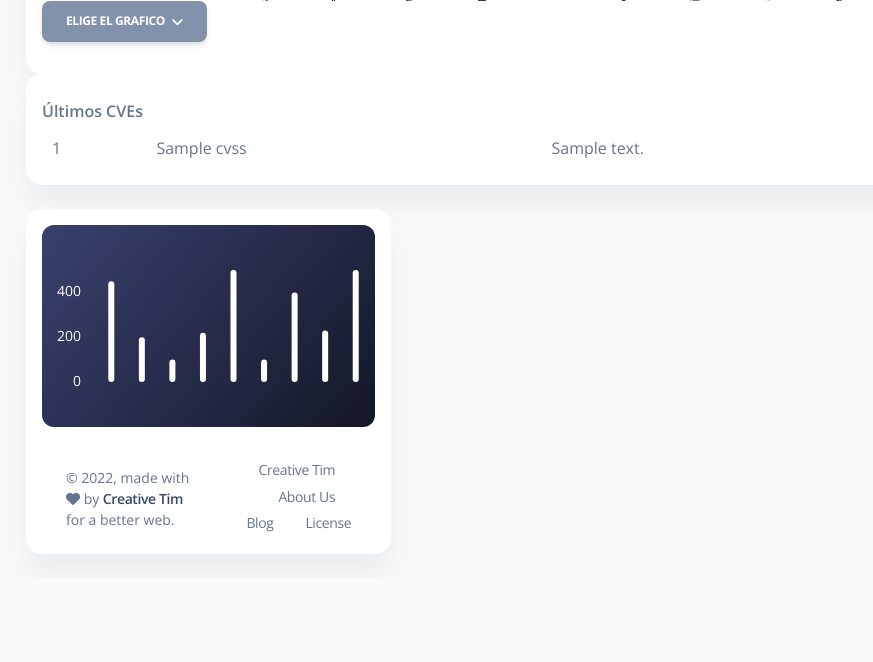
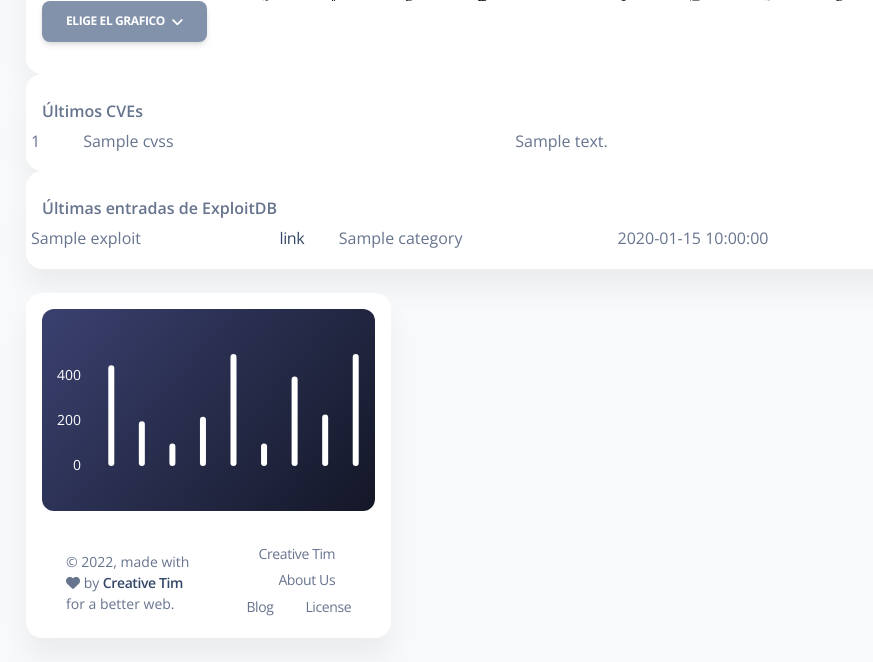
Before and after one commit to esquilichi/Flaskitos, a Flask app: template templates/pages/dashboard.html in a window 1280 px wide. Shown: the part 879-1541 px from the top of the page, without its empty margins (272-1145 px from the left). Before the commit the page ends 1411 px from the top, so only its background shows below. Run offline with Flask 2, Linux system fonts and the light colour scheme; the template is opened without the code that fills it: most values are stand-ins (such as "Sample title", 1, 10 or a date in 2020); some libraries are stand-ins or nearby versions.

Commit message:
ExploitDB done

```diff
--- a/app.py
+++ b/app.py
@@ -1,13 +1,32 @@
+from datetime import datetime
+
 import pandas as pd
 from flask import Flask, render_template, redirect, url_for, request, send_file, Response
+import os
+from selenium import webdriver
+from selenium.webdriver import FirefoxOptions
 from Entrega1.src.database import *
 from Entrega1.src.Ejercicio4 import *
 import requests
+import feedparser
 import plotly
 import plotly.graph_objects as go
 
 
 app = Flask(__name__)
+
+def get_driver(onion=True):
+    # Mozilla/5.0 (X11; Linux x86_64; rv:78.0) Gecko/20100101 Firefox/78.0
+    profile = webdriver.FirefoxProfile()
+    webdriver_options = FirefoxOptions()
+    webdriver_options.add_argument("--headless")
+    webdriver_options.add_argument("--disable-extensions")
+    webdriver_options.add_argument("--no-sandbox")
+    webdriver_options.add_argument("--disable-application-cache")
+    webdriver_options.add_argument("--disable-gpu")
+    webdriver_options.add_argument("--disable-dev-shm-usage")
+    driver = webdriver.Firefox(options=webdriver_options, firefox_profile=profile, log_path=os.path.devnull)
+    return driver
 
 
 @app.route('/')
@@ -17,13 +36,14 @@
 @app.route('/dashboard')
 def dashboard():
     l = ejercicio4()
+    exploit_list = exploitdb()
     x = request.args.get('n', default=10, type=int)
     c, conn = connect_db("Entrega1/database/database.db")
     df1 = pd.read_sql_query("select * from users", conn)
     df1 = porcentaje_peligro(df1)
     df1 = usuarios_criticos(df1).head(x)
     top_users_plot(df1)
-    return render_template('pages/dashboard.html', item=l)
+    return render_template('pages/dashboard.html', item=l, exploits=exploit_list)
 
 @app.route('/graphics/<id>', methods=['GET'])
 def get_graphic(id):
@@ -54,5 +74,19 @@
         l.append(temp)
     return l
 
+
+def exploitdb():
+    exploitdb_list = []
+    last_exploitdb = feedparser.parse("https://www.exploit-db.com/rss.xml")
+    for article in last_exploitdb.entries:
+        name = article.description
+        link = article.link
+        category = article.title.split("]")[0][1:]
+        raw_date = article.published.split(", ")[1].rsplit(" ", 1)[0]
+        date = datetime.strptime(raw_date, "%d %b %Y %H:%M:%S")
+        exploitdb_list.append({"name": name, "category": category, "link": link, "date": date, "saved": False})
+    return exploitdb_list
+
+
 if __name__ == '__main__':
     app.run(debug=True)
--- a/templates/pages/dashboard.html
+++ b/templates/pages/dashboard.html
@@ -496,6 +496,27 @@
               </div>
             </div>
           </div>
+        <div class="card">
+            <div class="card-body p-3">
+              <div class="row">
+                <div class="col-lg-6">
+                  <div class="d-flex flex-column h-100">
+                    <p class="mb-1 pt-2 text-bold">Últimas entradas de ExploitDB</p>
+                  </div>
+                </div>
+                  <table id="MyTable">
+                    {% for i in exploits %}
+                    <TR>
+                        <TD class="c1">{{ i.name }}</TD>
+                        <TD class="c2"><a href="{{i.link}}">link</a></TD>
+                        <TD class="c3">{{i.category}}</TD>
+                        <TD class="c4">{{ i.date }}</TD>
+                    </TR>
+                    {% endfor %}
+                  </table>
+              </div>
+            </div>
+          </div>
         </div>
       <div class="row mt-4">
         <div class="col-lg-5 mb-lg-0 mb-4">
@@ -613,10 +634,11 @@
   <script src="../../static/assets/js/plugins/perfect-scrollbar.min.js"></script>
   <script src="../../static/assets/js/plugins/smooth-scrollbar.min.js"></script>
   <script src="../../static/assets/js/plugins/chartjs.min.js"></script>
-  <script src="../../static/assets/js/datatables/jquery-3.6.0.min.js"></script>
-  <script src="../../static/assets/js/datatables/jquery.dataTables.min.js" crossorigin="anonymous"></script>
+  <script src="/static/assets/js/datatables/jquery.dataTables.min.js"></script>
 
-  <script>$('#MyTable').DataTable();</script>
+  <script>$(document).ready( function () {
+    $('#MyTable').DataTable();
+} );</script>
   <script>
     var ctx = document.getElementById("chart-bars").getContext("2d");
 
```
